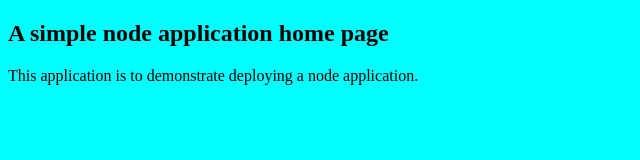
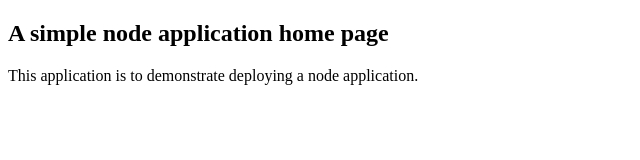
Before and after one commit to ConorChurch/node_cpbc, a website: page index.html in a window 1280 px wide. Shown: the whole page, without its empty margins (0-640 px from the left). Drawn offline with Linux system fonts and the light colour scheme.

Commit message:
Changed colour of background

```diff
--- a/index.html
+++ b/index.html
@@ -2,7 +2,7 @@
 <html>
 <head><title>Basic Node app</title>
 </head>
-<body style = "background-color: cyan; background-image: url("https://www.google.com/url?sa=i&source=images&cd=&cad=rja&uact=8&ved=2ahUKEwiYvIWXvafgAhVDrHEKHUPIB0IQjRx6BAgBEAU&url=https%3A%2F%2Fknowyourmeme.com%2Fmemes%2Fi-herd-u-liek-mudkips&psig=AOvVaw25CkqaG1Hxms-8aiRSwNbT&ust=1549555224109130")">
+<body style = "background-image: url("https://www.google.com/url?sa=i&source=images&cd=&cad=rja&uact=8&ved=2ahUKEwiYvIWXvafgAhVDrHEKHUPIB0IQjRx6BAgBEAU&url=https%3A%2F%2Fknowyourmeme.com%2Fmemes%2Fi-herd-u-liek-mudkips&psig=AOvVaw25CkqaG1Hxms-8aiRSwNbT&ust=1549555224109130")">
  <h2>A simple node application home page</h2>
  <p>This application is to demonstrate deploying a node application.</p>
 </body>
```
